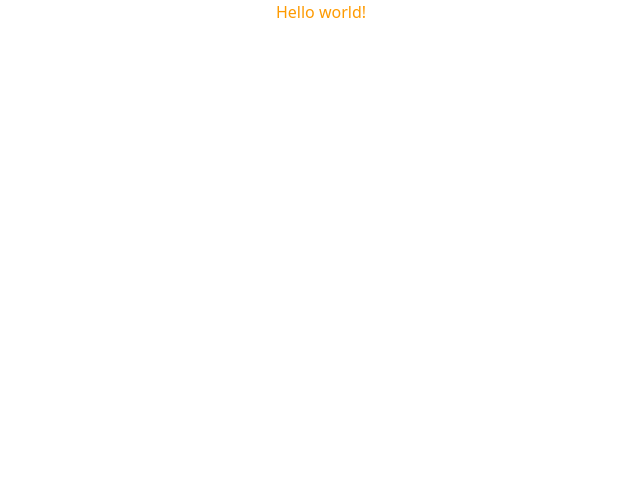
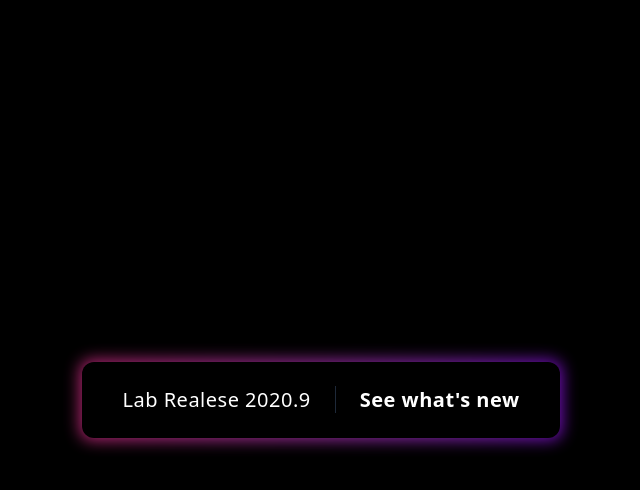
Before and after one commit to docile-imbereyemaso/TailwindCSS-mastery-folder, a React (Vite) app: page / in a window 1280 px wide. Shown: the top 490 px of the page, without its empty margins (319-959 px from the left). Built offline with nearby package versions, Linux system fonts and the light colour scheme.

Commit message:
:feat:Adding blur background

```diff
--- a/src/App.jsx
+++ b/src/App.jsx
@@ -1,10 +1,11 @@
+import Background from "./components/Background"
 
 
 function App() {
 
   return (
    <>
-   <h1 className="text-center text-amber-500">Hello world!</h1>
+  <Background/>
    </>
   )
 }
--- /dev/null
+++ b/src/components/Background.jsx
@@ -0,0 +1,17 @@
+import React from 'react'
+
+const Background = () => {
+  return (
+    <div className='min-h-screen grid items-center justify-center bg-black'>
+          <div className='relative group'>
+               <div className='absolute  -inset-0.5 rounded-xl blur bg-gradient-to-r from-pink-500 to-purple-600 opacity-75 group-hover:opacity-100 transition duration-1000'></div>
+               <button className='relative divide-x divide-gray-800 text-white bg-black px-10 py-6 rounded-xl text-xl tracking-wide'>
+                <span className='pr-6'>Lab Realese 2020.9</span>
+                <span className='pl-6 group-hover:text-gray-900 font-bold transition duration-200'>See what's new</span>
+               </button>
+          </div>
+    </div>
+  )
+}
+
+export default Background
```
